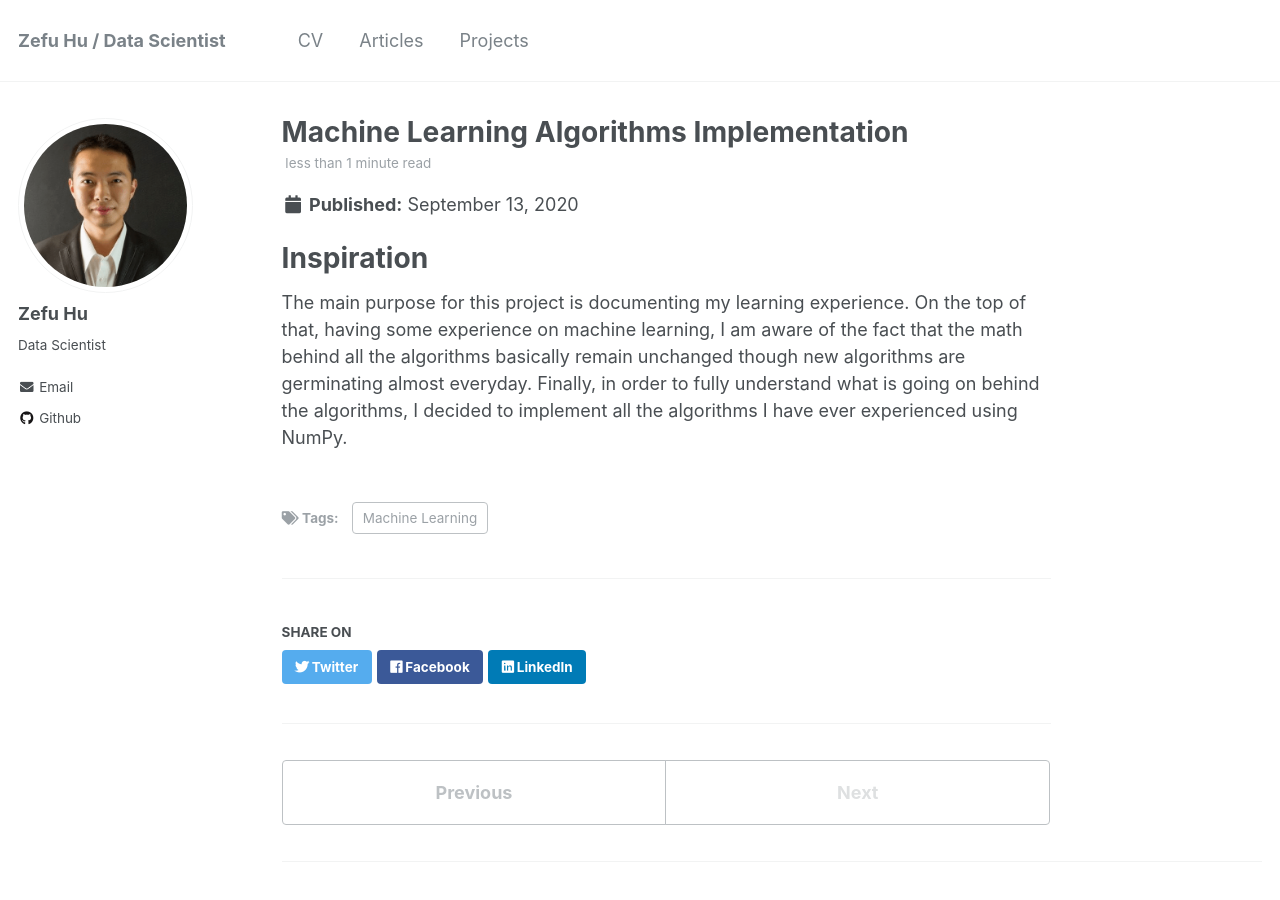
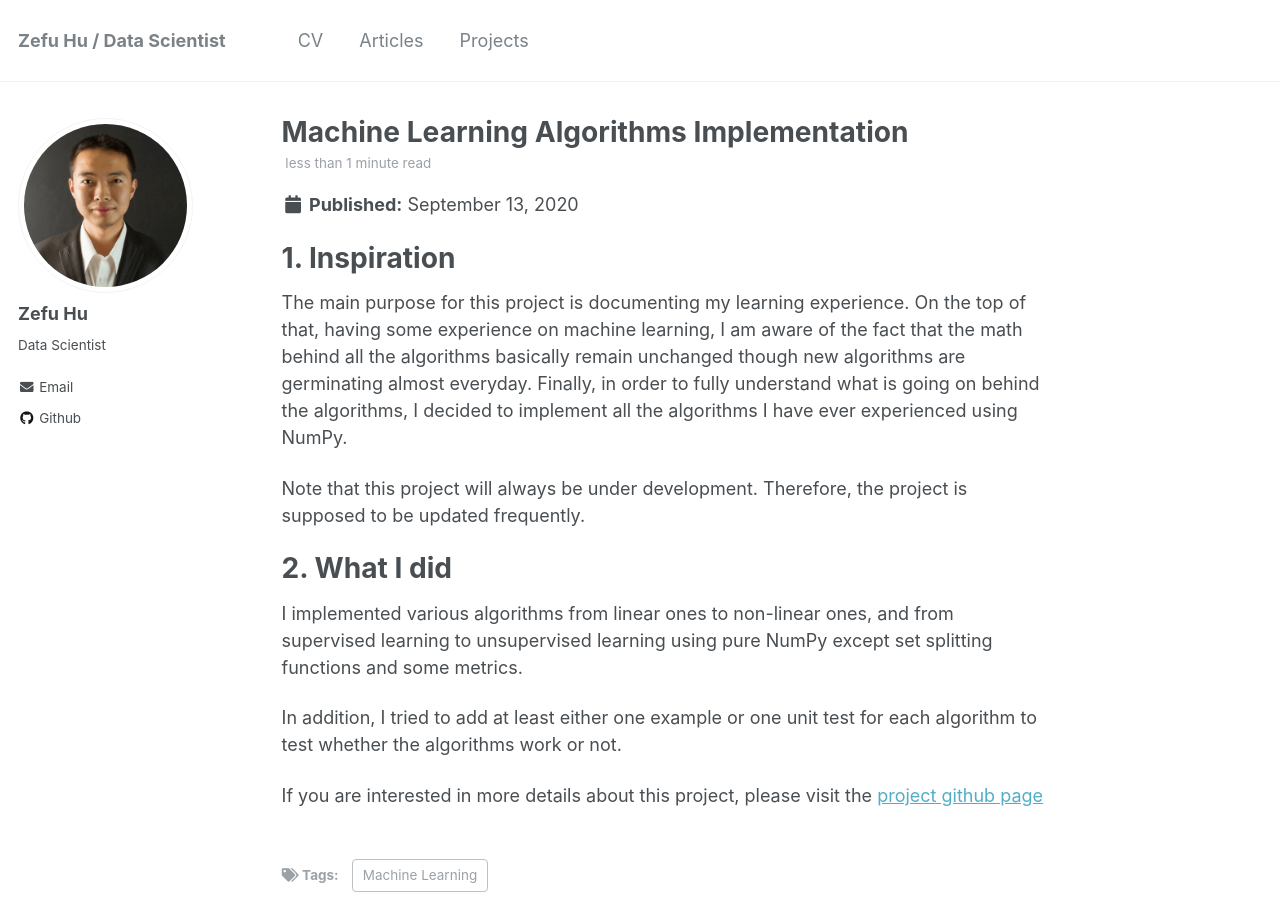
Before and after one commit to Superhzf/Superhzf.github.io, a Jekyll site: the page built from _projects/2020-09-13-project-post-2.md, in a window 1280 px wide and 900 px high. Built offline with Jekyll 4.4.1, drawn with Linux system fonts in a browser that asks for light colours.

Commit message:
type: feat
Add more details to the article about MLFromScratch

```diff
--- a/_projects/2020-09-13-project-post-2.md
+++ b/_projects/2020-09-13-project-post-2.md
@@ -7,6 +7,16 @@ tags:
   - Machine Learning
 ---
 
-# Inspiration
+# 1. Inspiration
 
 The main purpose for this project is documenting my learning experience. On the top of that, having some experience on machine learning, I am aware of the fact that the math behind all the algorithms basically remain unchanged though new algorithms are germinating almost everyday. Finally, in order to fully understand what is going on behind the algorithms, I decided to implement all the algorithms I have ever experienced using NumPy.
+
+Note that this project will always be under development. Therefore, the project is supposed to be updated frequently.
+
+# 2. What I did
+
+I implemented various algorithms from linear ones to non-linear ones, and from supervised learning to unsupervised learning using pure NumPy except set splitting functions and some metrics.
+
+In addition, I tried to add at least either one example or one unit test for each algorithm to test whether the algorithms work or not.
+
+If you are interested in more details about this project, please visit the [project github page](https://github.com/Superhzf/MLFromScratch)
```
